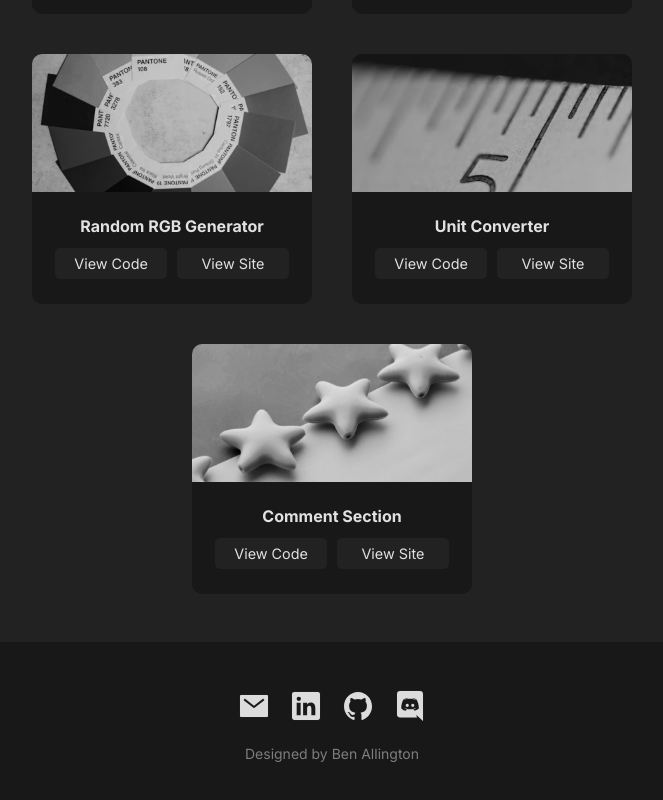
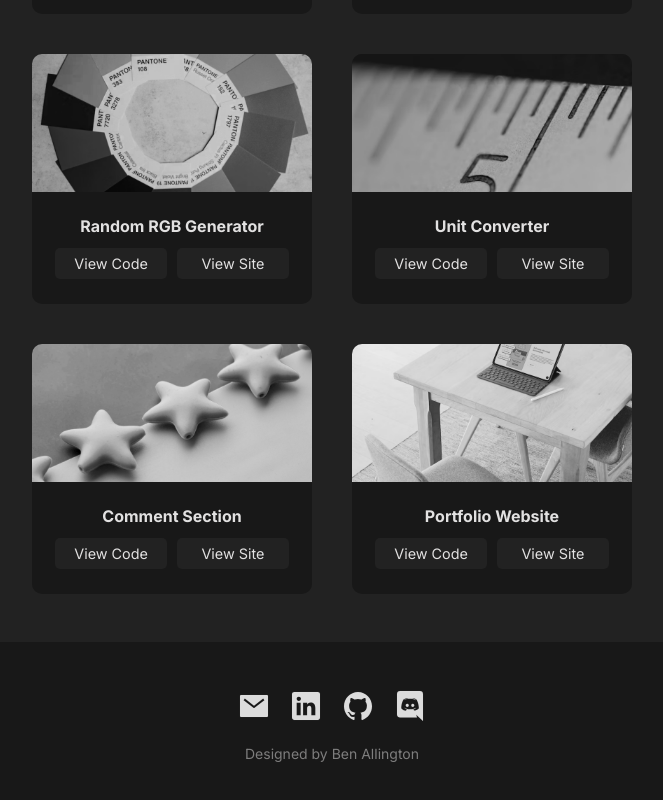
Before and after one commit to BenAllington95/my-portfolio-reactjs, a React (Create React App) app in the folder my-app/: page / in a window 1280 px wide. Shown: the part 2106-2906 px from the top of the page, without its empty margins (308-971 px from the left). Built offline with nearby package versions, Linux system fonts and the light colour scheme.

Commit message:
Add new img for cards, added linked in url

```diff
--- a/my-app/src/Footer.js
+++ b/my-app/src/Footer.js
@@ -6,7 +6,7 @@ function Footer() {
       <div className="footer" id="footer">
         <ul className="footer-list">
         <li className="footer-list-items"><a href="mailto: benallington1995@gmail.com"><ion-icon name="mail-sharp"></ion-icon></a></li>
-        <li className="footer-list-items"><a href="https://www.google.com" target="_blank" rel="noreferrer"><ion-icon name="logo-linkedin"></ion-icon></a></li>
+        <li className="footer-list-items"><a href="https://www.linkedin.com/in/ben-allington" target="_blank" rel="noreferrer"><ion-icon name="logo-linkedin"></ion-icon></a></li>
         <li className="footer-list-items"><a href="https://www.github.com/BenAllington95" target="_blank" rel="noreferrer"><ion-icon name="logo-github"></ion-icon></a></li>
         <li className="footer-list-items"><a href="https://discordapp.com/users/Ben#0462" target="_blank" rel="noreferrer"><ion-icon name="logo-discord"></ion-icon></a></li>
         </ul>
--- a/my-app/src/project-data.js
+++ b/my-app/src/project-data.js
@@ -24,4 +24,9 @@ export default [
         url: require('./images/comments-img.png'),
         siteUrl: "https://benallington-commentsection.netlify.app"
     },
+    {
+        title: 'Portfolio Website',
+        url: require('./images/website-card-img.png'),
+        siteUrl: "#"
+    },
 ]
```
Also changed, not shown: my-app/src/images/website-card-img.png (added).
